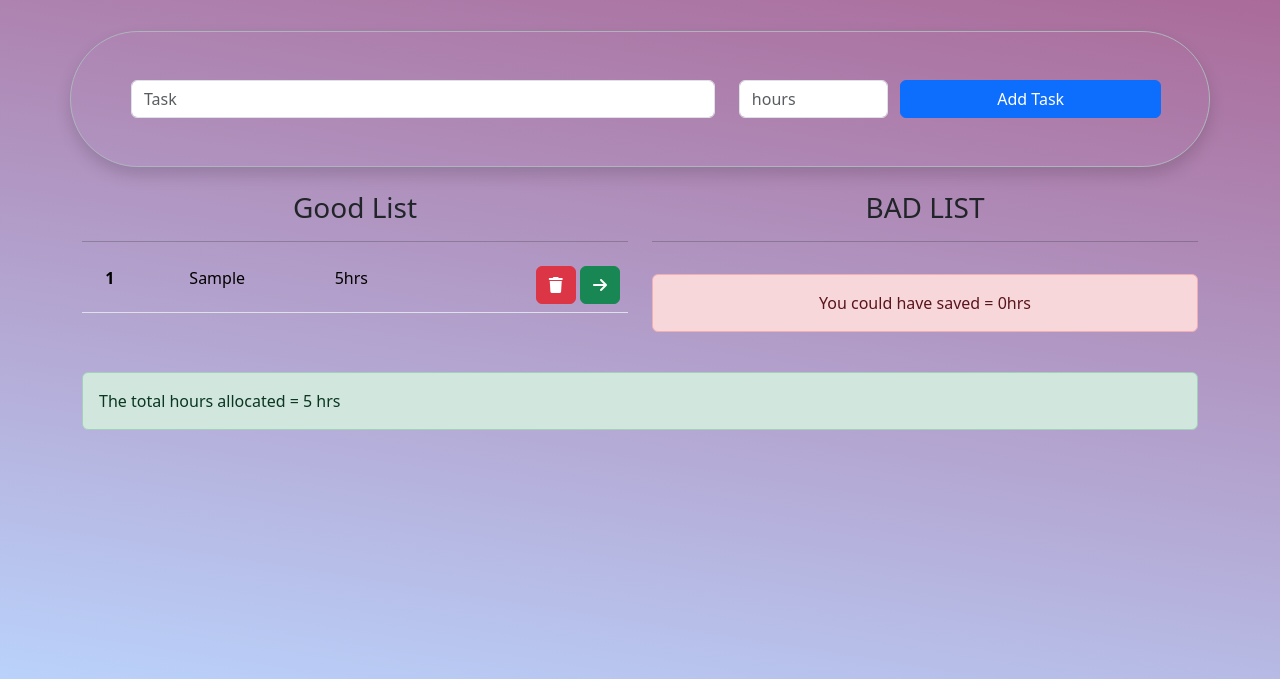
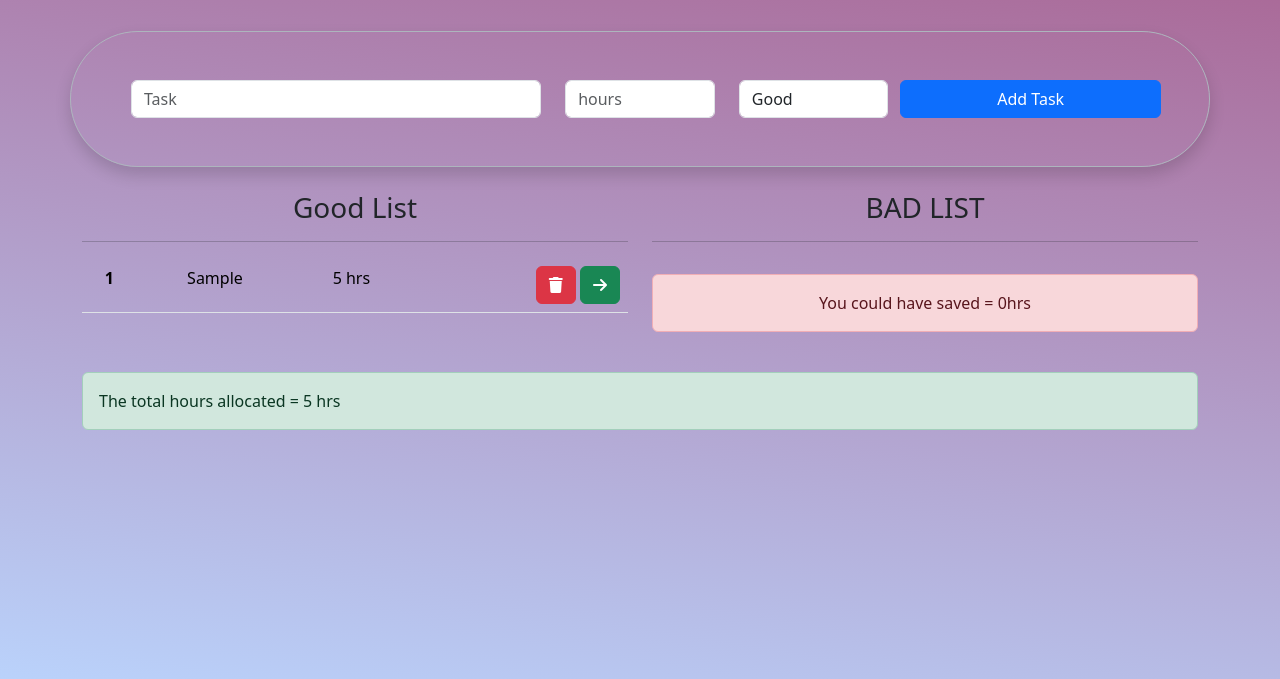
Before and after one commit to MilannChaudhary/not-to-do-list, a plain HTML site: page not-to-do-list.html in a window 1280 px wide. Both pictures are taken after typing "Sample", "5" into the empty fields and a click on the button "Add Task". Shown: the part 121-800 px from the top of the page. Drawn offline with nearby package versions, Linux system fonts and the light colour scheme.

Commit message:
Changes were made for Task (Good/Bad)

```diff
--- a/not-to-do-list.html
+++ b/not-to-do-list.html
@@ -28,12 +28,12 @@
       <div
         class="container bg-warning border border-dark-subtle bg-transparent shadow rounded-pill"
       >
-        <form action="javascript:void(0)" onsubmit="addTask(this)">
+        <form action="javascript:void(0);" onsubmit="addTask(this)">
           <div class="row p-5">
-            <div class="col-7">
+            <div class="col-5">
               <input
                 type="text"
-                id="task"
+                id="taskInput"
                 class="form-control"
                 placeholder="Task"
                 aria-label="First name"
@@ -48,6 +48,12 @@
                 aria-label="Last name"
                 name="hour"
               />
+            </div>
+            <div class="col-2">
+              <select name="type" class="form-control" id="taskType">
+                <option value="good">Good</option>
+                <option value="bad">Bad</option>
+              </select>
             </div>
             <button type="submit" class="btn btn-primary col-3">
               Add Task
--- a/script.js
+++ b/script.js
@@ -9,7 +9,10 @@ const addTask = (myForm) => {
   const formData = new FormData(myForm);
   const task = formData.get("task");
   const hour = parseInt(formData.get("hour"));
-  console.log(task, hour);
+  const type = formData.get("type");
+
+  //   console.log(type);
+
   if (task == "" || hour == "") {
     alert("please enter the valid input.");
     return;
@@ -24,7 +27,7 @@ const addTask = (myForm) => {
     id,
     task,
     hour,
-    type: "good",
+    type,
   };
 
   taskList.push(taskObj);
@@ -36,23 +39,21 @@ const displayGoodList = () => {
   const goodListElement = document.getElementById("goodList");
 
   let goodListElementContent = "";
+  let goodIndex = 0;
   taskList.map((item, index) => {
     if (item.type == "good") {
+      goodIndex = goodIndex + 1;
       goodListElementContent += `
     <tr>
-                  <th scope="row">${index + 1}</th>
+                  <th scope="row">${goodIndex}</th>
                   <td>${item.task}</td>
-                  <td>${item.hour}hrs</td>
+                  <td>${item.hour} hrs</td>
                   <td class="text-end">
-                    <button type="button" class="btn btn-danger" onclick="deleteTask('${
-                      item.id
-                    }')">
+                    <button type="button" class="btn btn-danger" onclick="deleteTask('${item.id}')">
 
                       <i class="fa-solid fa-trash"></i>
                     </button>
-                    <button type="button" class="btn btn-success" onclick="switchTask('${
-                      item.id
-                    }')">
+                    <button type="button" class="btn btn-success" onclick="switchTask('${item.id}')">
                       <i class="fa-solid fa-arrow-right"></i>
                     </button>
                   </td>
@@ -69,22 +70,20 @@ const displayGoodList = () => {
   const badListElement = document.getElementById("badList");
 
   let badListElementContent = "";
+  let badIndex = 0;
   taskList.map((item, index) => {
     if (item.type == "bad") {
+      badIndex = badIndex + 1;
       badListElementContent += `
       <tr>
-                  <th scope="row">${index + 1}</th>
+                  <th scope="row">${badIndex}</th>
                   <td>${item.task}</td>
-                  <td>${item.hour}</td>
+                  <td>${item.hour} hrs</td>
                   <td class="text-end">
-                    <button type="button" class="btn btn-warning" onclick="switchTask('${
-                      item.id
-                    }')">
+                    <button type="button" class="btn btn-warning" onclick="switchTask('${item.id}')">
                       <i class="fa-solid fa-arrow-left"></i>
                     </button>
-                    <button type="button" class="btn btn-danger" onclick="deleteTask('${
-                      item.id
-                    }')">
+                    <button type="button" class="btn btn-danger" onclick="deleteTask('${item.id}')">
                       <i class="fa-solid fa-trash"></i>
                     </button>
                   </td>
@@ -105,6 +104,7 @@ const deleteTask = (id) => {
   taskList = taskList.filter((task) => {
     return task.id != id;
   });
+
   displayGoodList();
 };
 
```
Lines whose indentation alone changed are shown as unchanged.
